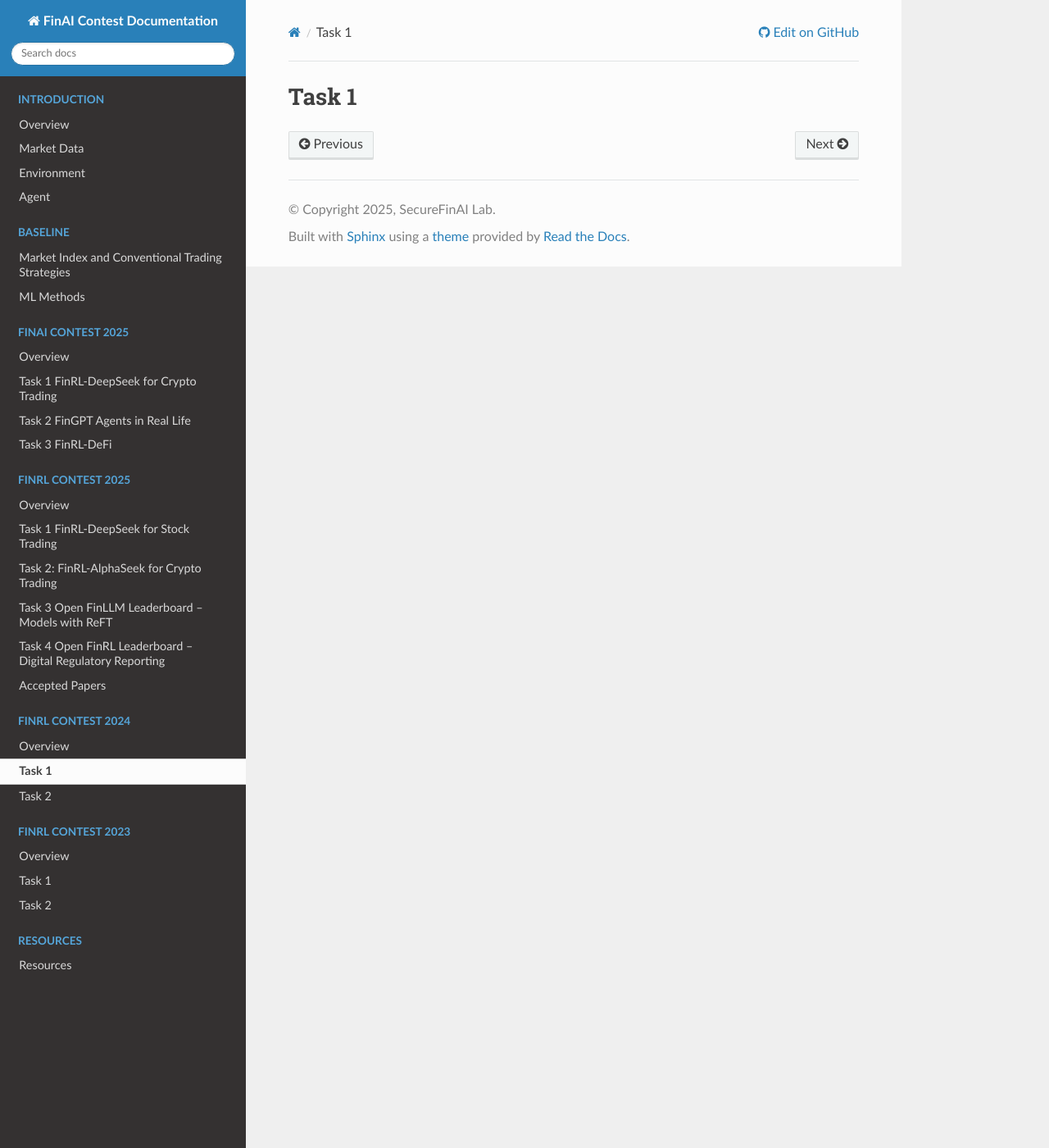
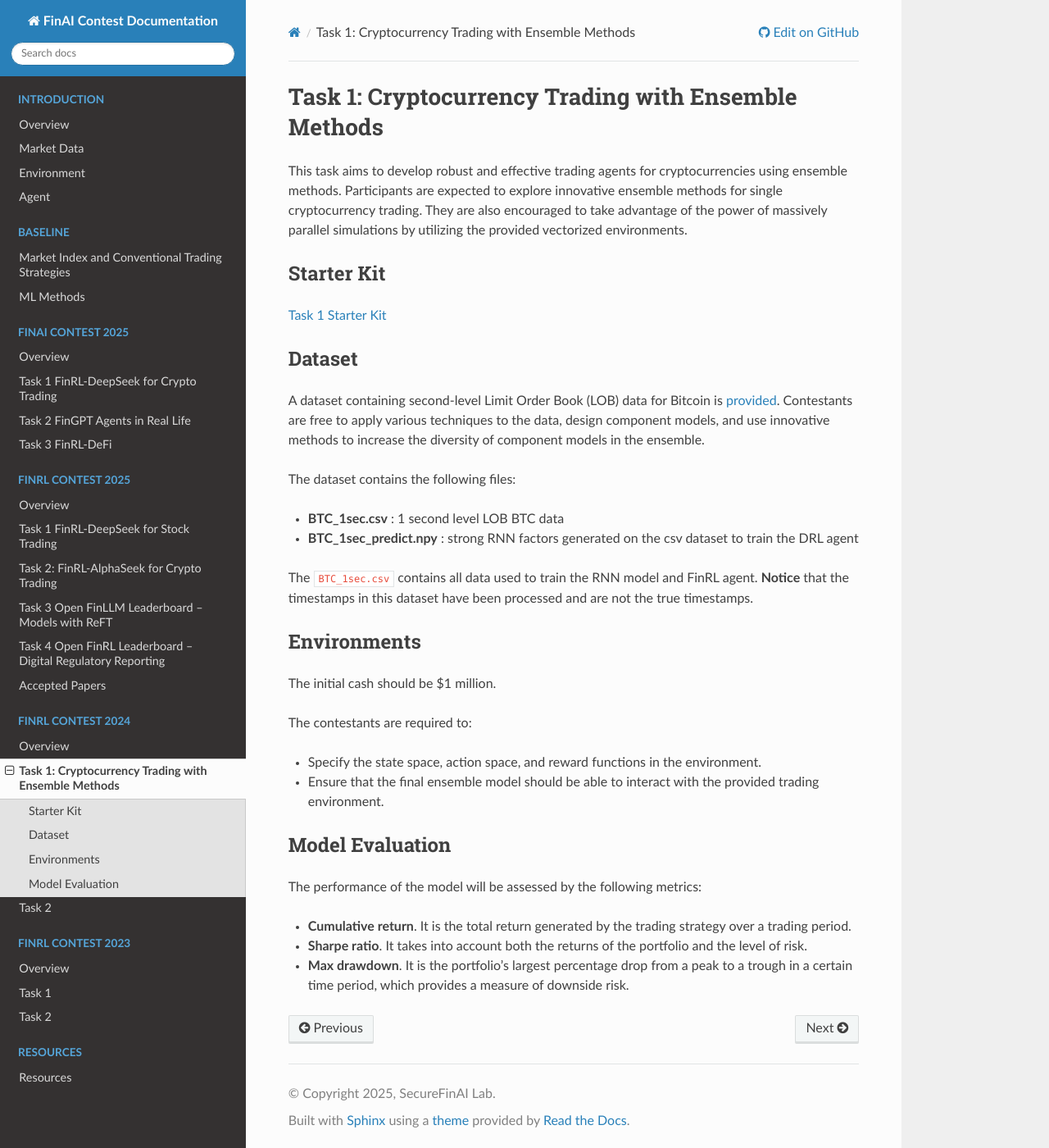
Before and after one commit to Xingyu025/FinAI-Contest, a Sphinx documentation site: the page built from docs/source/finrl2024/task1.rst, in a window 1280 px wide and 1400 px high. Shown: the whole window at 82% size. Built offline with Sphinx 7.4.7 and the Read the Docs theme 3.1.0, drawn with Linux system fonts in a browser that asks for light colours.

Commit message:
update finrl24 task 1

```diff
--- a/docs/source/finrl2024/task1.rst
+++ b/docs/source/finrl2024/task1.rst
@@ -1,3 +1,42 @@
-=============================
-Task 1
-=============================
+====================================================
+Task 1: Cryptocurrency Trading with Ensemble Methods
+====================================================
+
+This task aims to develop robust and effective trading agents for cryptocurrencies using ensemble methods. Participants are expected to explore innovative ensemble methods for single cryptocurrency trading. They are also encouraged to take advantage of the power of massively parallel simulations by utilizing the provided vectorized environments.
+
+Starter Kit
+--------------
+`Task 1 Starter Kit <https://github.com/Open-Finance-Lab/FinRL_Contest_2024/tree/main/Task_1_starter_kit>`_
+
+Dataset
+-------
+
+A dataset containing second-level Limit Order Book (LOB) data for Bitcoin is `provided <https://drive.google.com/drive/folders/1Okd8fyB7n93N1Z5HEnlpb-q8x5FfSF1Z>`_. Contestants are free to apply various techniques to the data, design component models, and use innovative methods to increase the diversity of component models in the ensemble.
+
+The dataset contains the following files:
+
+- **BTC_1sec.csv** : 1 second level LOB BTC data
+- **BTC_1sec_predict.npy** : strong RNN factors generated on the csv dataset to train the DRL agent
+
+The ``BTC_1sec.csv`` contains all data used to train the RNN model and FinRL agent.
+**Notice** that the timestamps in this dataset have been processed and are not the true timestamps.
+
+
+Environments
+------------
+
+The initial cash should be $1 million.
+
+The contestants are required to:
+
+- Specify the state space, action space, and reward functions in the environment.
+- Ensure that the final ensemble model should be able to interact with the provided trading environment.
+
+Model Evaluation
+----------------
+
+The performance of the model will be assessed by the following metrics:
+
+- **Cumulative return**. It is the total return generated by the trading strategy over a trading period.
+- **Sharpe ratio**. It takes into account both the returns of the portfolio and the level of risk.
+- **Max drawdown**. It is the portfolio’s largest percentage drop from a peak to a trough in a certain time period, which provides a measure of downside risk.
```
